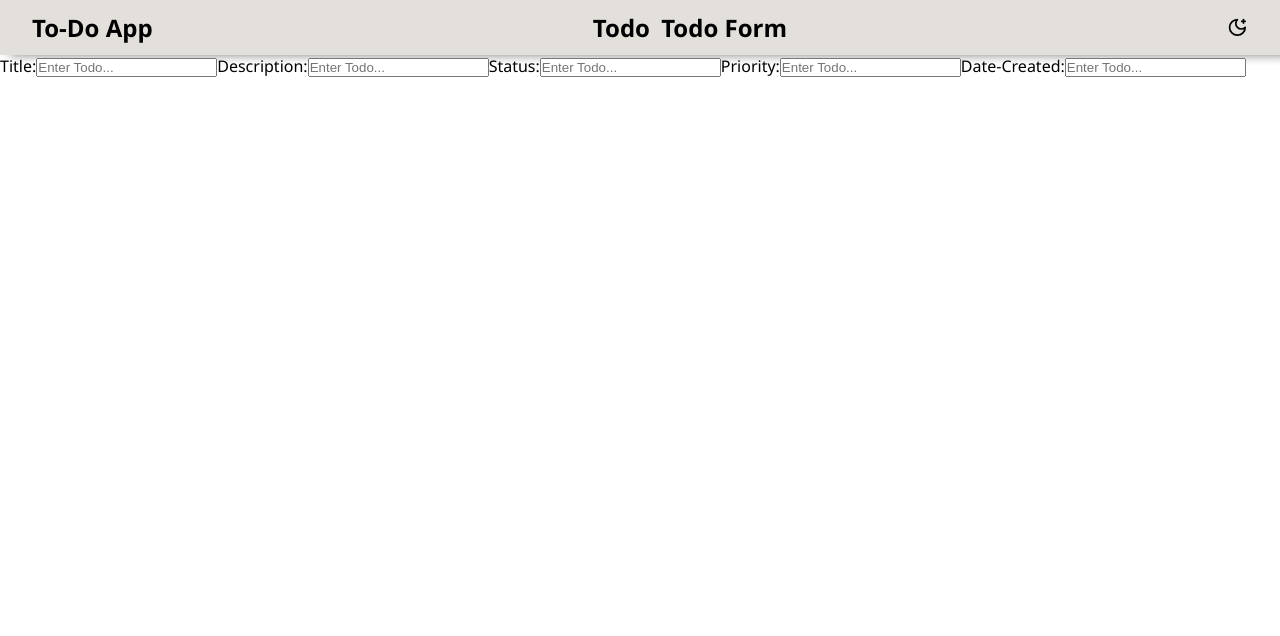
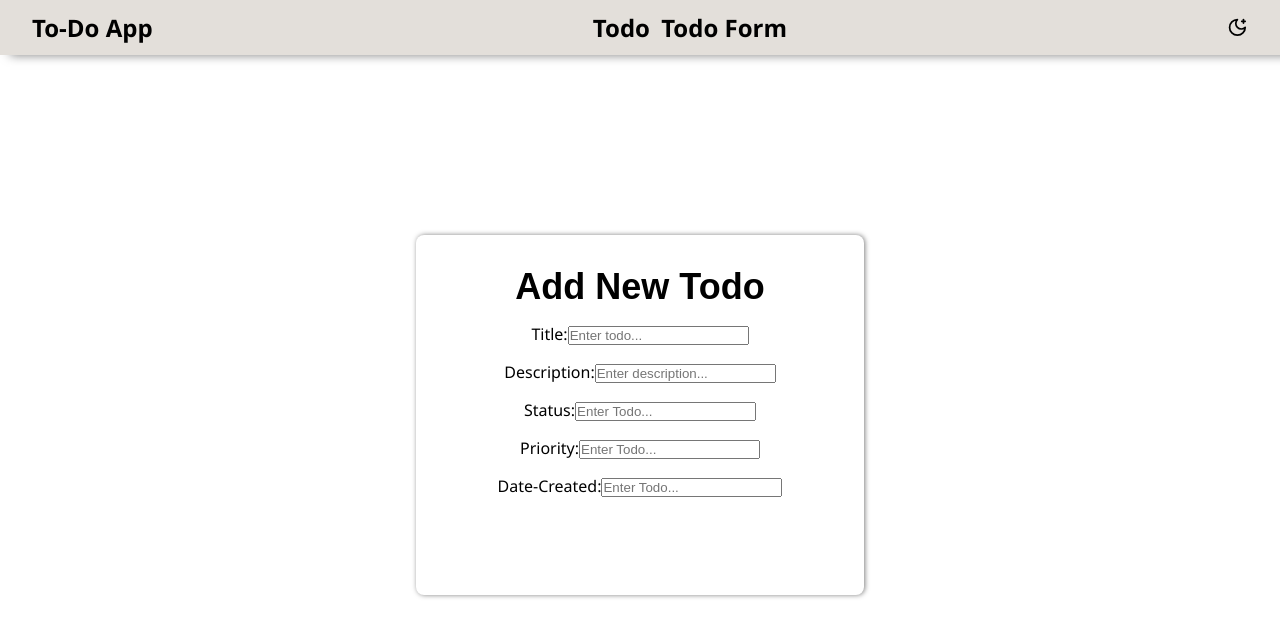
Before and after one commit to Bloom-Sayiorri/to-do-list, a React (Create React App) app: page /form in a window 1280 px wide. Shown: the top 636 px of the page. Built offline with nearby package versions, Linux system fonts and the light colour scheme.

Commit message:
form structure complete

```diff
--- a/src/pages/Form.jsx
+++ b/src/pages/Form.jsx
@@ -18,13 +18,14 @@ const Form = () => {
   return (
     <div className={styles.container}>
         <div className={styles.wrapper}>
+            <h2 className={styles.heading}>Add New Todo</h2>
             <form onSubmit ={handleSubmit} className={styles.form}>
                 <label className={styles.titleLabel}>
                     Title:
                     <input
                         type='text'
                         name='title'
-                        placeholder='Enter Todo...'
+                        placeholder='Enter todo...'
                         value={formData.title}
                         className={styles.title}
                     />
@@ -34,7 +35,7 @@ const Form = () => {
                     <input
                         type='text'
                         name='description'
-                        placeholder='Enter Todo...'
+                        placeholder='Enter description...'
                         value={formData.description}
                         className={styles.description}
                     />
--- a/src/styles/form.module.css
+++ b/src/styles/form.module.css
@@ -0,0 +1,36 @@
+.container {
+    display: flex;
+    justify-content: center;
+    align-items: center;
+    width: 100%;
+    position: relative;
+    inset: 0;
+    height: calc(100vh - 10vh);
+}
+
+.wrapper {
+    max-width: 28rem;
+    width: 100%;
+    height: 50%;
+    border-radius: .5rem;
+    padding: 2rem;
+    box-shadow: 1px 0 5px rgba(0, 0, 0, 0.5);
+}
+
+.heading {
+    font-size: 2.25rem;
+    line-height: 2.5rem;
+    text-align: center;
+    font-weight: 600;
+    margin-bottom: 1rem;
+    font-family: Arial, Helvetica, sans-serif;
+}
+
+.form {
+    display: flex;
+    flex-direction: column;
+    justify-content: center;
+    align-items: center;
+    gap: 1em;
+    width: 100%;
+}
```
Also changed, not shown: src/styles/navbar.module.css (line endings or trailing spaces).
